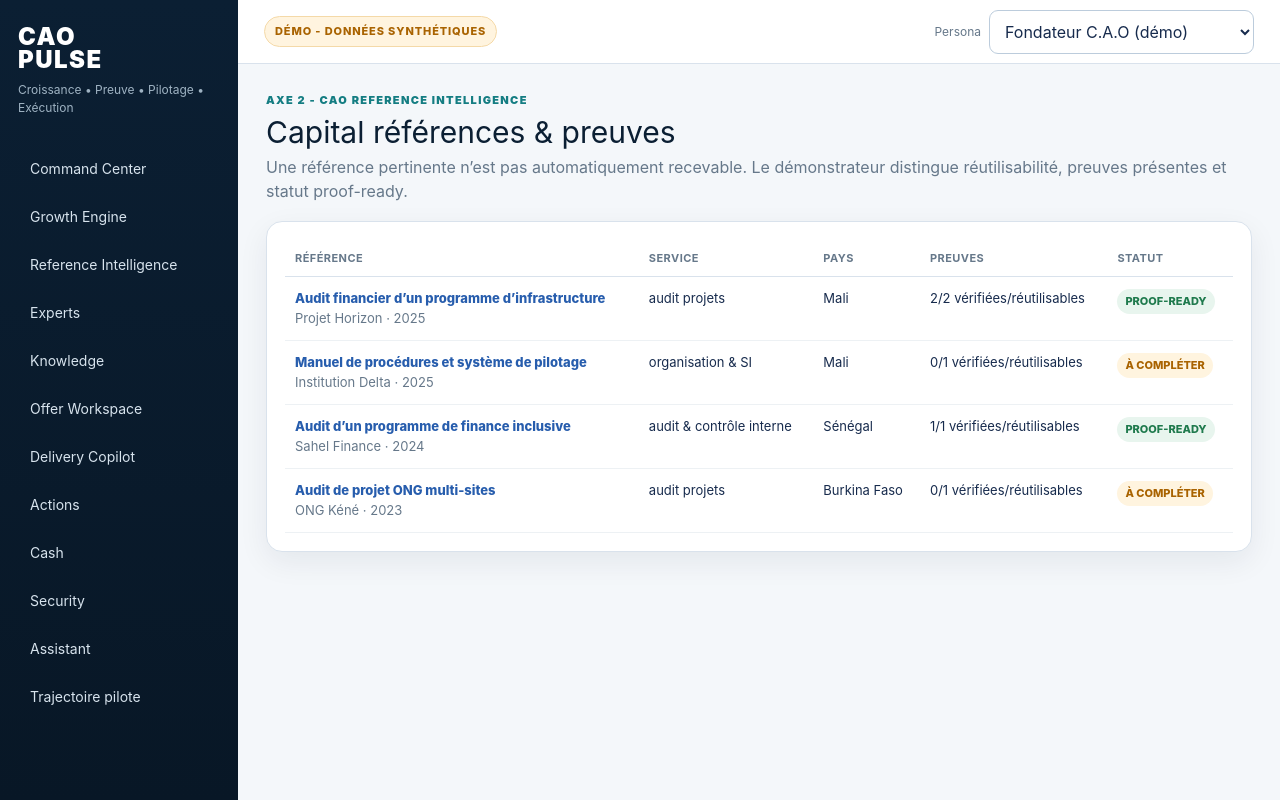
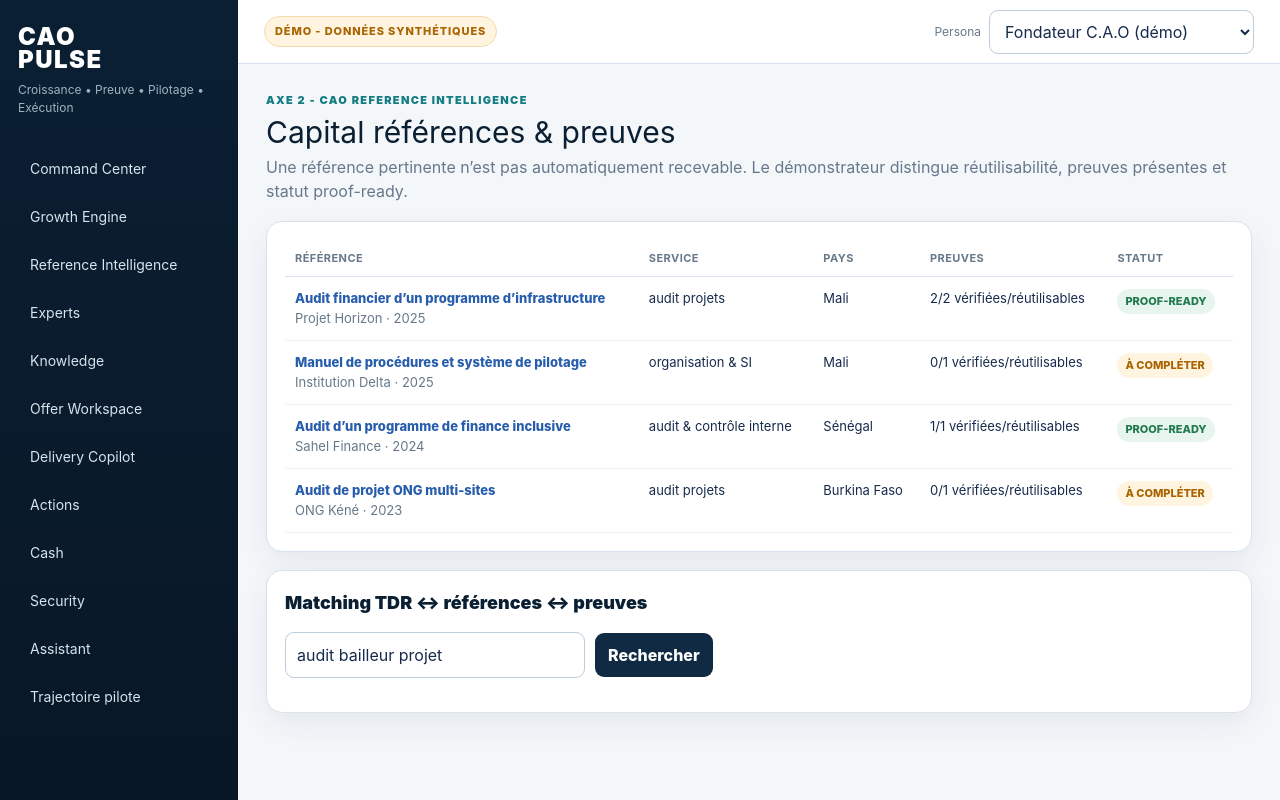
Before and after one commit to mssidibe-web/CAO-PULSE, a Next.js app: page /references in a window 1280 px wide. Built offline with nearby package versions, Linux system fonts and the light colour scheme; no server answers.

Commit message:
feat(reference): add proof-aware reference matching

```diff
--- a/src/app/references/page.tsx
+++ b/src/app/references/page.tsx
@@ -1,2 +1,2 @@
-import Link from 'next/link';import {PageHead} from '@/components/page-head';import {repo} from '@/lib/data/repository';import {proofReadiness} from '@/lib/domain/proof-readiness';
-export default function References(){return <><PageHead eyebrow="Axe 2 - CAO Reference Intelligence" title="Capital références & preuves" sub="Une référence pertinente n’est pas automatiquement recevable. Le démonstrateur distingue réutilisabilité, preuves présentes et statut proof-ready."/><div className="card" style={{marginTop:18}}><table className="table"><thead><tr><th>Référence</th><th>Service</th><th>Pays</th><th>Preuves</th><th>Statut</th></tr></thead><tbody>{repo.references().map(r=>{const p=proofReadiness(r,repo.evidence());return <tr key={r.id}><td><Link className="kpi-link" href={`/references/${r.id}`}>{r.title}</Link><div className="muted">{r.clientAlias} · {r.year}</div></td><td>{r.service}</td><td>{r.country}</td><td>{p.validCount}/{p.total} vérifiées/réutilisables</td><td><span className={`badge ${p.ready?'green':'amber'}`}>{p.ready?'PROOF-READY':'À COMPLÉTER'}</span></td></tr>})}</tbody></table></div></>}
+import Link from 'next/link';import {PageHead} from '@/components/page-head';import {ReferenceMatchBox} from '@/components/reference-match-box';import {repo} from '@/lib/data/repository';import {proofReadiness} from '@/lib/domain/proof-readiness';
+export default function References(){return <><PageHead eyebrow="Axe 2 - CAO Reference Intelligence" title="Capital références & preuves" sub="Une référence pertinente n’est pas automatiquement recevable. Le démonstrateur distingue réutilisabilité, preuves présentes et statut proof-ready."/><div className="card" style={{marginTop:18}}><table className="table"><thead><tr><th>Référence</th><th>Service</th><th>Pays</th><th>Preuves</th><th>Statut</th></tr></thead><tbody>{repo.references().map(r=>{const p=proofReadiness(r,repo.evidence());return <tr key={r.id}><td><Link className="kpi-link" href={`/references/${r.id}`}>{r.title}</Link><div className="muted">{r.clientAlias} · {r.year}</div></td><td>{r.service}</td><td>{r.country}</td><td>{p.validCount}/{p.total} vérifiées/réutilisables</td><td><span className={`badge ${p.ready?'green':'amber'}`}>{p.ready?'PROOF-READY':'À COMPLÉTER'}</span></td></tr>})}</tbody></table></div><ReferenceMatchBox/></>}
--- /dev/null
+++ b/src/components/reference-match-box.tsx
@@ -0,0 +1,12 @@
+'use client';
+import {useState} from 'react';
+
+type Match={referenceId:string;title:string;score:number;relevant:boolean;eligible:boolean;evidencePresent:boolean;proofReady:boolean;blockers:string[]};
+export function ReferenceMatchBox(){
+  const [query,setQuery]=useState('audit bailleur projet');const [matches,setMatches]=useState<Match[]>();const [error,setError]=useState<string>();const [busy,setBusy]=useState(false);
+  async function match(){
+    setBusy(true);setError(undefined);
+    try{const response=await fetch('/api/references/match',{method:'POST',headers:{'content-type':'application/json'},body:JSON.stringify({query,limit:5})});const body=await response.json();if(!response.ok)throw new Error(body.error?.message??'Recherche refusée');setMatches(body.data)}catch(cause){setError(cause instanceof Error?cause.message:'Recherche refusée')}finally{setBusy(false)}
+  }
+  return <div className="card" style={{marginTop:18}}><div className="section-title" style={{marginTop:0}}>Matching TDR ↔ références ↔ preuves</div><div className="toolbar"><input className="input" aria-label="Critères de recherche de références" value={query} onChange={event=>setQuery(event.target.value)} style={{minWidth:300}}/><button className="button" onClick={match} disabled={busy}>{busy?'Recherche...':'Rechercher'}</button></div>{error&&<p role="alert" className="muted">{error}</p>}{matches&&<div>{matches.length===0?<p className="muted">Aucune référence recevable ne correspond à ces critères.</p>:<div className="grid2">{matches.map(item=><div className="list-item" key={item.referenceId}><strong>{item.title}</strong><p><span className={`badge ${item.proofReady?'green':'amber'}`}>{item.proofReady?'PROOF-READY':'ÉLÉMENT À COMPLÉTER'}</span> <span className="badge blue">score de rapprochement {item.score}</span></p>{item.blockers.length>0&&<div className="muted">{item.blockers.join(' · ')}</div>}</div>)}</div>}</div>}</div>;
+}
```
